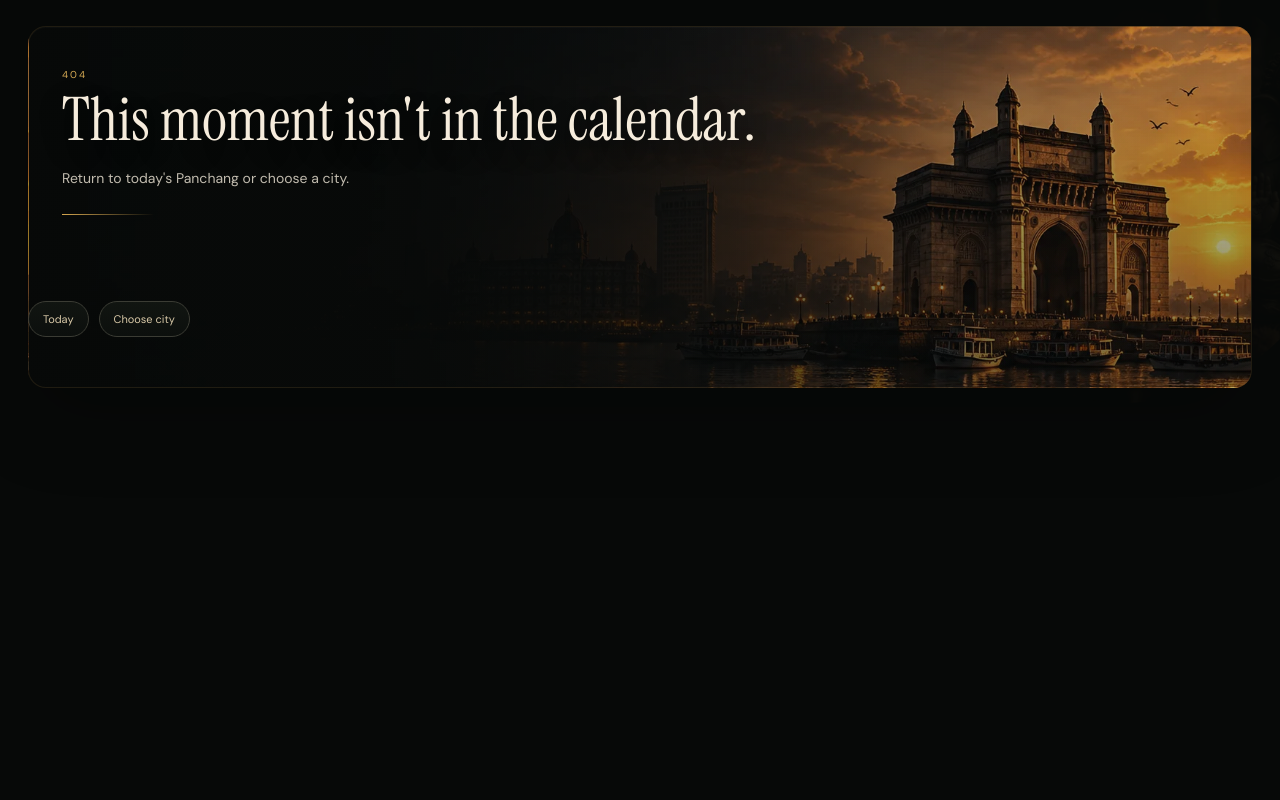
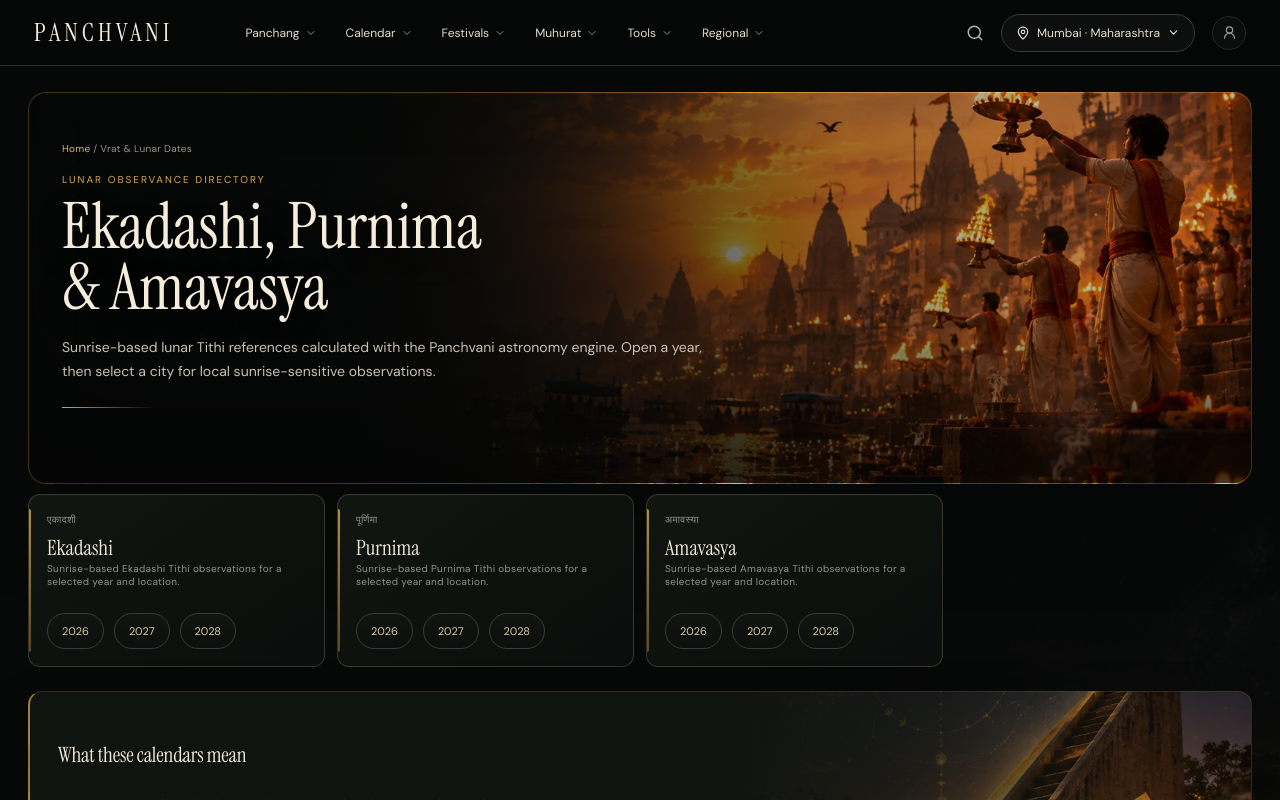
Before and after one commit to SviatF/chanag.xx, a Next.js app: page /vrat in a window 1280 px wide. Before the commit this address had no page. Shown: the top 800 px of the page. Built offline with nearby package versions, Linux system fonts and the light colour scheme.

Commit message:
Add Vrat calendar directory

```diff
--- /dev/null
+++ b/app/vrat/page.tsx
@@ -0,0 +1,27 @@
+import Link from "next/link";
+import Header from "@/components/Header";
+import {cities} from "@/lib/cities";
+import {todayInIndia} from "@/lib/dates";
+import {vratDefinitions,vratSlugs} from "@/lib/vrat";
+
+export const metadata={
+  title:"Ekadashi, Purnima & Amavasya Calendar — Lunar Tithi Dates",
+  description:"Yearly Ekadashi, Purnima and Amavasya lunar Tithi calendars with city-specific sunrise observations and links to the full Panchang."
+};
+
+export default function VratDirectory(){
+  const current=todayInIndia().getUTCFullYear();
+  const years=[current,current+1,current+2];
+  return <main><Header city={cities[0]}/><div className="page-shell internal-visual internal-calendar">
+    <div className="breadcrumbs"><Link href="/">Home</Link> / Vrat & Lunar Dates</div>
+    <p className="page-kicker">LUNAR OBSERVANCE DIRECTORY</p>
+    <h1 className="page-title">Ekadashi, Purnima<br/>& Amavasya</h1>
+    <p className="page-subtitle">Sunrise-based lunar Tithi references calculated with the Panchvani astronomy engine. Open a year, then select a city for local sunrise-sensitive observations.</p>
+
+    <div className="data-grid">
+      {vratSlugs.map(slug=>{const item=vratDefinitions[slug];return <div className="data-card" key={slug}><small>{item.hindi}</small><strong>{item.name}</strong><small>{item.short}</small><div className="pill-links">{years.map(year=><Link href={`/vrat/${slug}/${year}`} key={year}>{year}</Link>)}</div></div>;})}
+    </div>
+
+    <div className="seo-copy"><h2>What these calendars mean</h2><p>Panchvani identifies the lunar Tithi active at local sunrise. That makes the city relevant: sunrise occurs at a different instant in Mumbai, Delhi, Chennai or Kolkata, and a Tithi transition close to sunrise can change the local date shown.</p><p>These pages are Panchang references. Ritual fasting, Parana, festival and sampradaya-specific observance rules may apply additional conditions beyond sunrise Tithi, especially for Ekadashi.</p></div>
+  </div></main>;
+}
```
